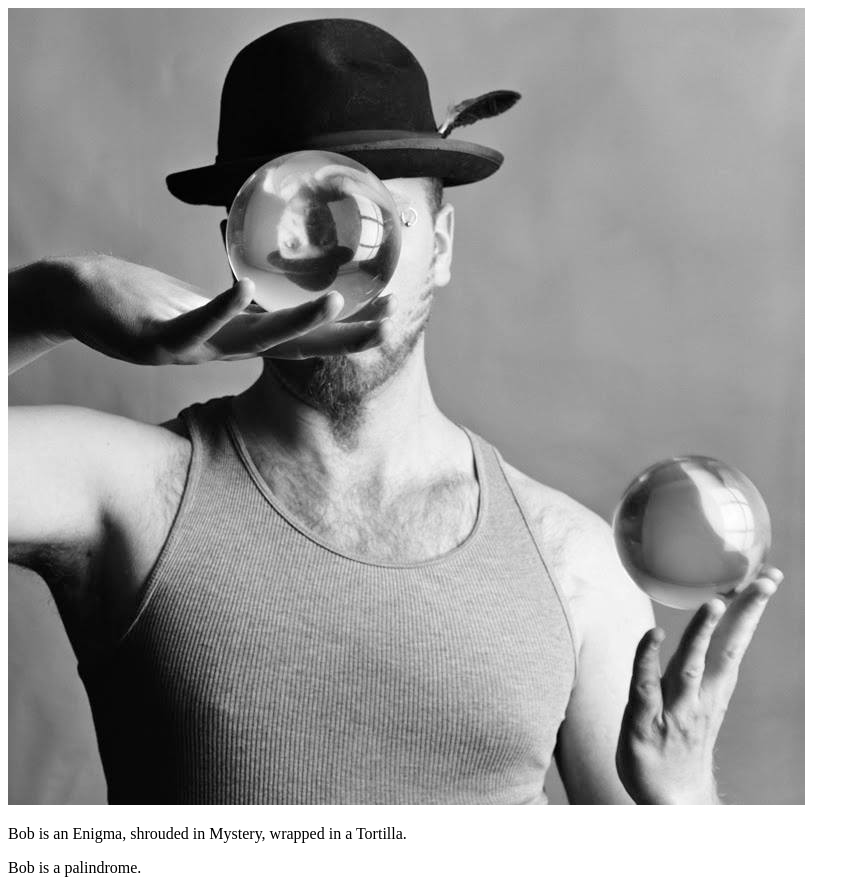
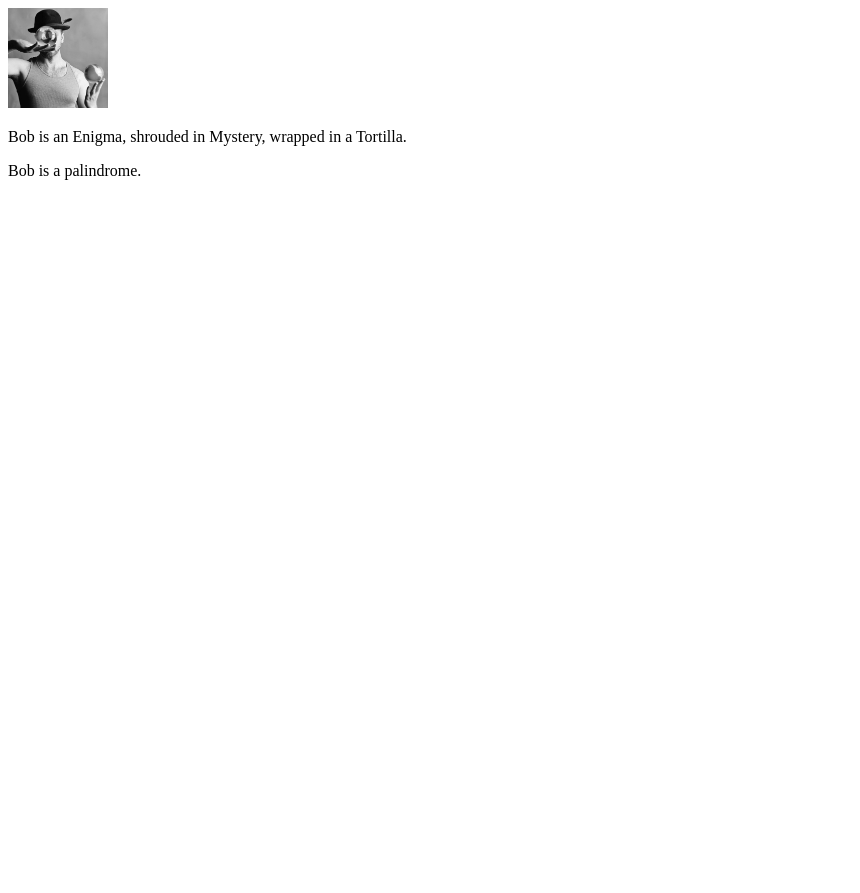
Before and after one commit to inhaledesign/about-bob-liberatore, a plain HTML site: page index.html in a window 1280 px wide. Shown: the whole page, without its empty margins (0-860 px from the left). After the commit the page ends 800 px from the top, so only its background shows below. Drawn offline with Linux system fonts and the light colour scheme.

Commit message:
Style profile image

```diff
--- a/index.html
+++ b/index.html
@@ -3,9 +3,10 @@
 <head>
     <meta charset="UTF-8">
     <title>All about Bob</title>
+    <link rel="stylesheet" href="style.css">
 </head>
 <body>
-    <img src="profile.jpg" alt="Bob wearing a dope hat and contact juggling"/>
+    <img class="profile" src="./profile.jpg" alt="Bob wearing a dope hat and contact juggling">
     <p>Bob is an Enigma, shrouded in Mystery, wrapped in a Tortilla.</p>
     <p>Bob is a palindrome.</p>
 </body>
--- /dev/null
+++ b/style.css
@@ -0,0 +1,4 @@
+.profile {
+    width: 100px;
+    height: 100px;
+}
```
